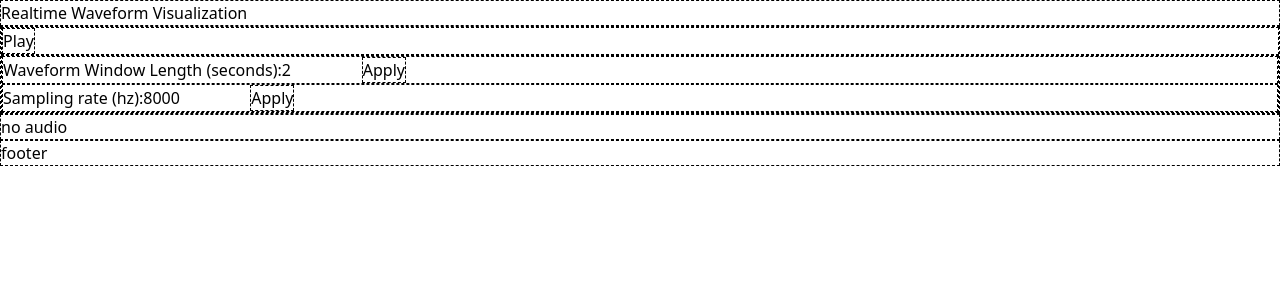
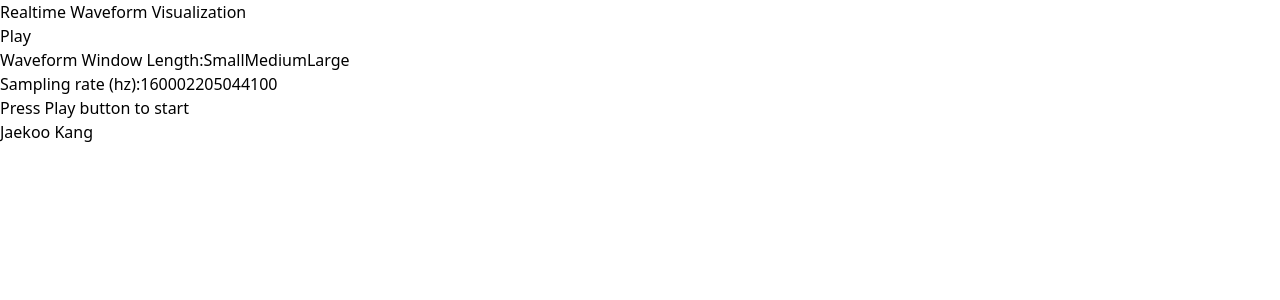
Before and after one commit to jaekookang/react-audio-waveform, a React (Vite) app: page / in a window 1280 px wide. Shown: the top 300 px of the page. Built offline with nearby package versions, Linux system fonts and the light colour scheme.

Commit message:
updated working version (before deploying)

```diff
--- a/src/App.jsx
+++ b/src/App.jsx
@@ -9,6 +9,10 @@ export default function App() {
   const [sampleRate, setSampleRate] = useState(44100);
   const frameRate = 60; // assume 60fps
   const panelMinWidth = 800;
+  const panelMinHeight = 400;
+  const windowLenSmall = 1;
+  const windowLenMedium = 2;
+  const windowLenLarge = 3;
 
   async function startRecording() {
     try {
@@ -17,6 +21,15 @@ export default function App() {
       setIsRecording(true);
     } catch (err) {
       console.error(err);
+      if (err.name === "NotFoundError") {
+        alert("No microphone found");
+      } else if (err.name === "NotAllowedError") {
+        alert("Access to microphone is not allowed");
+      } else if (err.name === "NotSupportedError") {
+        alert("getUserMedia is not supported by your browser; try on the desktop browser");
+      } else {
+        alert("An unexpected error occurred: " + err.message);
+      }
     }
   }
 
@@ -36,9 +49,13 @@ export default function App() {
 
   return (
     // Screen
-    <div className="flex flex-row mx-auto w-full bg-blue-100 justify-center text-center p-4 min-h-screen">
+    <div
+      className={`flex flex-row w-full bg-blue-100 justify-center text-center p-4 h-screen items-center min-w-[800px] borders`}
+    >
       {/* Main */}
-      <main className={`flex flex-col bg-white rounded-md min-w-[${panelMinWidth}px]`}>
+      <main
+        className={`flex flex-col bg-white rounded-md min-w-[800px]`}
+      >
         {/* Header */}
         <h1 className="text-4xl p-5 borders">
           Realtime Waveform Visualization
@@ -48,79 +65,106 @@ export default function App() {
         <div className="flex flex-row h-[100px] borders">
           <div className="flex flex-col justify-center borders mx-auto w-[30%] borders">
             <button
-              className="flex px-4 py-2 mx-5 rounded-xl justify-center bg-gray-100 borders"
+              className={`flex px-4 py-2 mx-5 rounded-xl justify-center bg-gray-100 borders ${
+                isRecording ? "bg-red-100" : "bg-blue-100"
+              }`}
               onClick={toggleRecording}
             >
               {isRecording ? "Pause" : "Play"}
             </button>
           </div>
-          <div className="flex flex-col justify-center borders mx-auto w-[70%] borders">
-            <div className="flex flex-row borders">
+          <div className="flex flex-col justify-center borders mx-auto w-[70%] borders my-auto">
+            <div className="flex flex-row borders my-1">
               {/* control: window length */}
-              <label htmlFor="windowLength" className="my-auto">
-                Waveform Window Length (seconds):
+              <label htmlFor="windowLength" className="my-auto mx-auto">
+                Waveform Window Length:
               </label>
-              <input
-                type="number"
-                id="windowLength"
-                pattern="[0-9]*"
-                className="px-2 py-1 border rounded"
-                min="1"
-                max="10"
-                defaultValue="2"
-                placeholder="1-10"
-              />
               <button
-                className="flex px-4 ml-auto mr-2 my-auto rounded-xl justify-center bg-gray-100 borders transition duration-200 transform hover:scale-100 active:scale-95 active:bg-opacity-70"
+                className="flex px-4 mx-2 my-auto rounded-xl justify-center bg-gray-100 borders transition duration-200 transform hover:scale-100 active:scale-95 active:bg-opacity-70"
                 onClick={() => {
-                  let userWindowLength = document.getElementById('windowLength').valueAsNumber;
-                  if (userWindowLength < 1 || userWindowLength > 10) {
-                    userWindowLength = 2; // set to default
-                  }
-                  setWindowLength(userWindowLength);
+                  setWindowLength(windowLenSmall);
+                  console.log("'Small' window selected");
                 }}
               >
-                Apply
+                Small
+              </button>
+              <button
+                className="flex px-4 mx-2 my-auto rounded-xl justify-center bg-gray-100 borders transition duration-200 transform hover:scale-100 active:scale-95 active:bg-opacity-70"
+                onClick={() => {
+                  setWindowLength(windowLenMedium);
+                  console.log("'Medium' window selected");
+                }}
+              >
+                Medium
+              </button>
+              <button
+                className="flex px-4 mx-2 my-auto rounded-xl justify-center bg-gray-100 borders transition duration-200 transform hover:scale-100 active:scale-95 active:bg-opacity-70"
+                onClick={() => {
+                  setWindowLength(windowLenLarge);
+                  console.log("'Large' window selected");
+                }}
+              >
+                Large
               </button>
             </div>
-            <div className="flex flex-row borders">
+            <div className="flex flex-row borders my-1">
               {/* control: sampling rate */}
-              <label htmlFor="sampleRate" className="my-auto">
+              <label htmlFor="sampleRate" className="my-auto mx-auto">
                 Sampling rate (hz):
               </label>
-              <input
-                type="number"
-                id="sampleRate"
-                pattern="[0-9]*"
-                className="px-2 py-1 border rounded"
-                min="8000"
-                max="44100"
-                defaultValue="8000"
-                placeholder="8000-44100"
-              />
               <button
-                className="flex px-4 ml-auto mr-2 my-auto rounded-xl justify-center bg-gray-100 borders transition duration-200 transform hover:scale-100 active:scale-95 active:bg-opacity-70"
+                className="flex px-4 mx-2 my-auto rounded-xl justify-center bg-gray-100 borders transition duration-200 transform hover:scale-100 active:scale-95 active:bg-opacity-70"
                 onClick={() => {
-                  let userSampleRate = document.getElementById("sampleRate").valueAsNumber;
-                  if (userSampleRate < 8000 || userSampleRate > 44100) {
-                    userSampleRate = 44100; // set to default
-                  }
-                  setSampleRate(userSampleRate);
+                  setSampleRate(16000);
+                  console.log("sampleRate=16000 selected");
                 }}
               >
-                Apply
+                16000
+              </button>
+              <button
+                className="flex px-4 mx-2 my-auto rounded-xl justify-center bg-gray-100 borders transition duration-200 transform hover:scale-100 active:scale-95 active:bg-opacity-70"
+                onClick={() => {
+                  setSampleRate(22050);
+                  console.log("sampleRate=22050 selected");
+                }}
+              >
+                22050
+              </button>
+              <button
+                className="flex px-4 mx-2 my-auto rounded-xl justify-center bg-gray-100 borders transition duration-200 transform hover:scale-100 active:scale-95 active:bg-opacity-70"
+                onClick={() => {
+                  setSampleRate(44100);
+                  console.log("sampleRate=44100 selected");
+                }}
+              >
+                44100
               </button>
             </div>
           </div>
         </div>
 
         {/* Waveform visualization */}
-        <div className="flex min-h-[400px] borders">
-          {audioSource ? <Waveform audioSource={audioSource} windowLength={windowLength} frameRate={frameRate} panelMinWidth={panelMinWidth} sampleRate={sampleRate} /> : "no audio"}
+        <div
+          className={`flex items-center justify-center min-h-[400px] my-1 bg-gray-100`}
+        >
+          {audioSource ? (
+            <Waveform
+              audioSource={audioSource}
+              windowLength={windowLength}
+              frameRate={frameRate}
+              panelMinWidth={panelMinWidth}
+              panelMinHeight={panelMinHeight}
+              sampleRate={sampleRate}
+            />
+          ) : (
+            <div className="text-center">Press Play button to start</div>
+          )}
         </div>
 
         {/* Footer */}
-        <footer className="borders">footer</footer>
+        <footer className="borders my-2">
+          Jaekoo Kang
+        </footer>
       </main>
     </div>
   );
--- a/src/components/Waveform.jsx
+++ b/src/components/Waveform.jsx
@@ -6,6 +6,7 @@ export default function Waveform({
   windowLength,
   frameRate,
   panelMinWidth,
+  panelMinHeight,
   sampleRate,
 }) {
   const [audioData, setAudioData] = useState(new Uint8Array(0));
@@ -15,10 +16,25 @@ export default function Waveform({
   const sourceRef = useRef(null);
   const rafIdRef = useRef(null);
 
+  const resampleAudioData = (audioData, originalSampleRate, targetSampleRate) => {
+    const originalLength = audioData.length;
+    const targetLength = Math.round(originalLength * targetSampleRate/originalSampleRate);
+    const resampledData = new Float32Array(targetLength);
+
+    for (let i=0; i<targetLength; i++) {
+      const t = i * (originalLength - 1) / (targetLength - 1);
+      const index = Math.floor(t);
+      const frac = t - index;
+      const value = (1 - frac) * audioData[index] + frac * audioData[index + 1];
+      resampledData[i] = value;
+    }
+
+    return new Uint8Array(resampledData.buffer);
+  }
+
   useEffect(() => {
     // Initialize AudioContext, Analyser and MediaStreamSource
-    const AudioContext = window.AudioContext ||
-      window.webkitAudioContext;
+    const AudioContext = window.AudioContext || window.webkitAudioContext;
     const audioContext = new AudioContext({ sampleRate });
     const analyser = audioContext.createAnalyser();
     // analyser.fftSize = 2048; // default=2048; can change the size of FFT manually if necessary
@@ -39,15 +55,21 @@ export default function Waveform({
       // lastTime = time;
       // const framerate = 1000 / deltaTime; // in frames per second
       analyser.getByteTimeDomainData(dataArray);
-      setAudioData(new Uint8Array(dataArray));
+      // Update only when sampling rate differs
+      if (!audioContext.sampleRate === sampleRate) {
+        const resampledData = resampleAudioData(dataArray, audioContext.sampleRate, sampleRate);
+        setAudioData(resampledData);
+      } else {
+        setAudioData(new Uint8Array(dataArray));
+      }
       rafIdRef.current = requestAnimationFrame(tick);
     };
 
     // Start animation loop; runs 60 times per second (60fps)
     rafIdRef.current = requestAnimationFrame(tick);
 
-    // Log sampling rate
-    console.log(audioContext.sampleRate);
+    // // Log sampling rate
+    // console.log(audioContext.sampleRate);
 
     // Clean up on component unmount
     return () => {
@@ -56,7 +78,7 @@ export default function Waveform({
       source.disconnect();
       audioContext.close();
     };
-  }, [audioSource, windowLength, frameRate]);
+  }, [audioSource, windowLength, frameRate, sampleRate]);
 
   return (
     <div>
@@ -65,6 +87,7 @@ export default function Waveform({
         windowLength={windowLength}
         frameRate={frameRate}
         panelMinWidth={panelMinWidth}
+        panelMinHeight={panelMinHeight}
         sampleRate={sampleRate}
       />
     </div>
--- a/src/index.css
+++ b/src/index.css
@@ -3,5 +3,5 @@
 @tailwind utilities;
 
 .borders {
-  border: 0.7px dashed black;
+  /* border: 0.7px dashed black; */
 }
```
Also changed, not shown: src/components/Visualizer.jsx (+6 -52 lines), 1 other file (tests, documents, lock files or other folders).
